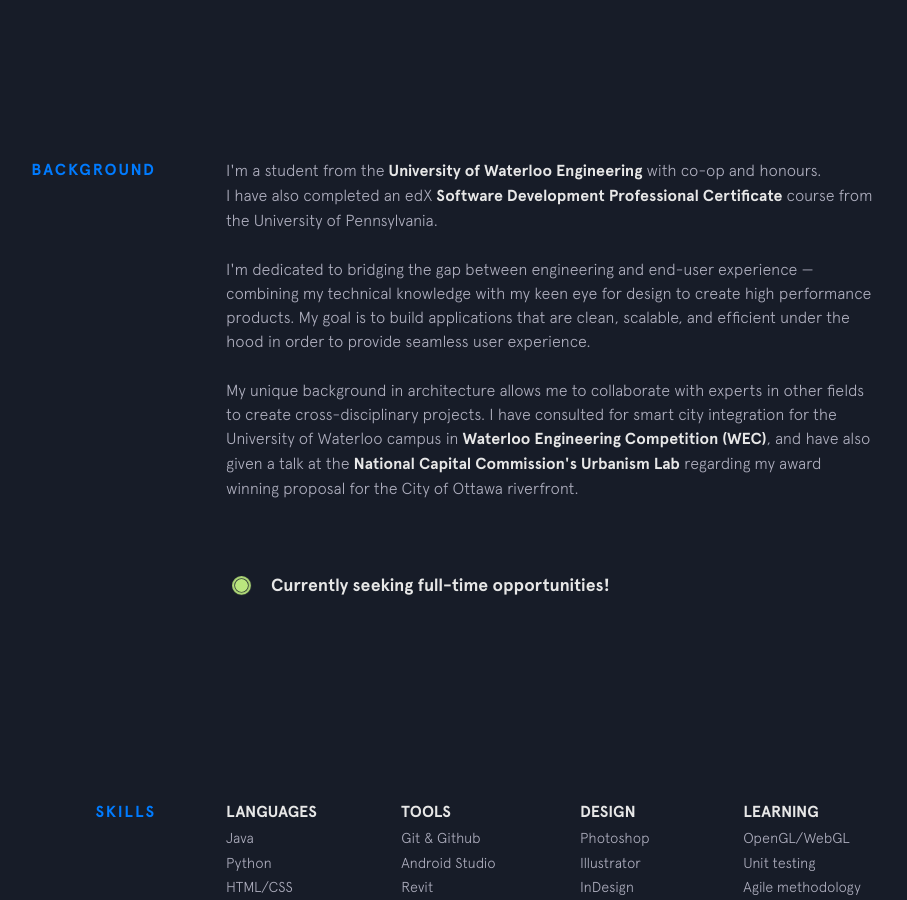
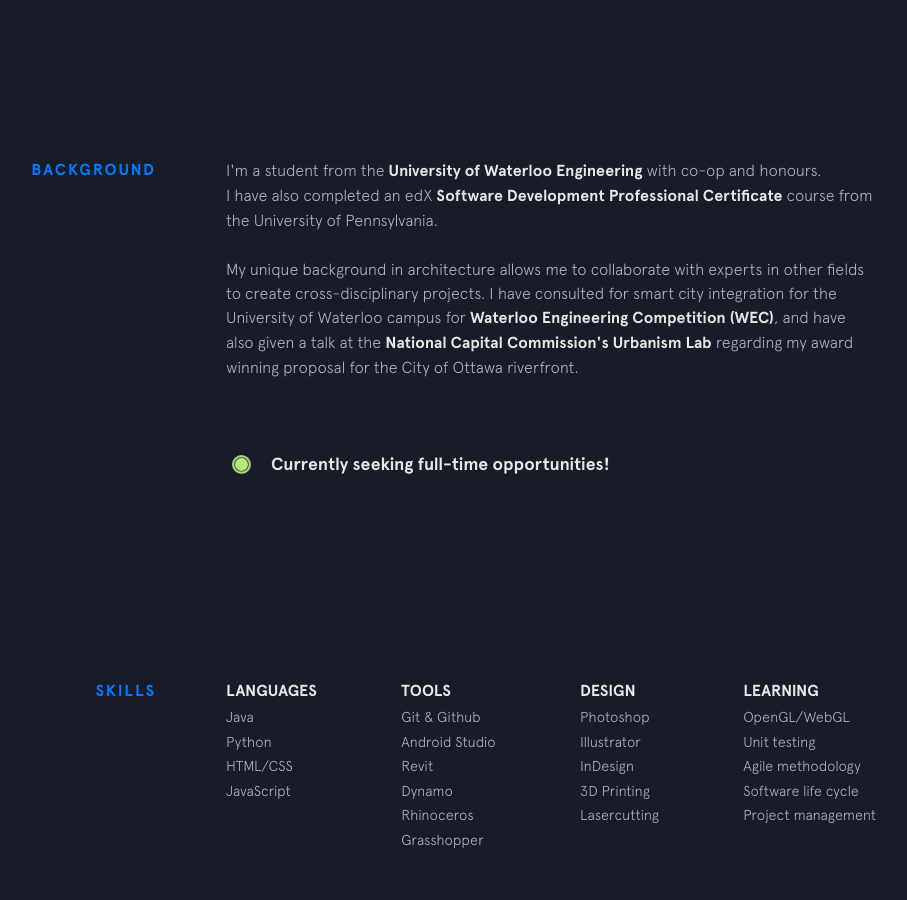
Before and after one commit to bennettoh/website-2020, a Jekyll site: the page built from index.html, in a window 1280 px wide and 900 px high, scrolled down 842 px. Shown: the whole window, without its empty margins (224-1131 px from the left). Built offline with Jekyll 4.4.1, drawn with Linux system fonts in a browser that asks for light colours; nearby versions of some CDN libraries.

Commit message:
concise background story

```diff
--- a/_includes/background.html
+++ b/_includes/background.html
@@ -3,18 +3,18 @@
   <div class="section__content">
     <p>
       I'm a student from the <a class="underline-link" href="https://uwaterloo.ca/engineering/" target="_blank">University of Waterloo Engineering</a> with co-op and honours. <br>
-      I have also completed an edX <a class"underline-link" href="https://courses.edx.org/dashboard/programs/865bbad4-6643-4d59-85d3-936cf3a7acf4/" target="_blank">Software Development Professional Certificate</a> course from the University of Pennsylvania.
+      I have also completed an edX <a class="underline-link" href="https://courses.edx.org/dashboard/programs/865bbad4-6643-4d59-85d3-936cf3a7acf4/" target="_blank">Software Development Professional Certificate</a> course from the University of Pennsylvania.
     </p>
 
-    <p>
+    <!-- <p>
       I'm dedicated to bridging the gap between engineering and end-user experience — combining my technical knowledge with my keen eye for design to create high performance products.
       My goal is to build applications that are clean, scalable, and efficient under the hood in order to provide seamless user experience.
-    </p>
+    </p> -->
 
     <p>
       My unique background in architecture allows me to collaborate with experts in other fields to create cross-disciplinary projects.
       <!-- In the past, I have worked with the Bjarke Ingels Group (BIG), Office for Metropolitan Architecture (OMA), 3XN, and Revery Architects.  -->
-      I have consulted for smart city integration for the University of Waterloo campus in <a class="underline-link" href="https://www.engsoc.uwaterloo.ca/events/waterloo-engineering-competition/" target="_blank">Waterloo Engineering Competition (WEC)</a>, and have also given a talk at the <a class="underline-link" href="https://ncc-ccn.gc.ca/the-urbanism-lab" target="_blank">National Capital Commission's Urbanism Lab</a> regarding my award winning proposal for the City of Ottawa riverfront.
+      I have consulted for smart city integration for the University of Waterloo campus for <a class="underline-link" href="https://www.engsoc.uwaterloo.ca/events/waterloo-engineering-competition/" target="_blank">Waterloo Engineering Competition (WEC)</a>, and have also given a talk at the <a class="underline-link" href="https://ncc-ccn.gc.ca/the-urbanism-lab" target="_blank">National Capital Commission's Urbanism Lab</a> regarding my award winning proposal for the City of Ottawa riverfront.
     </p>
 
     {% include employment-status.html %}
```
